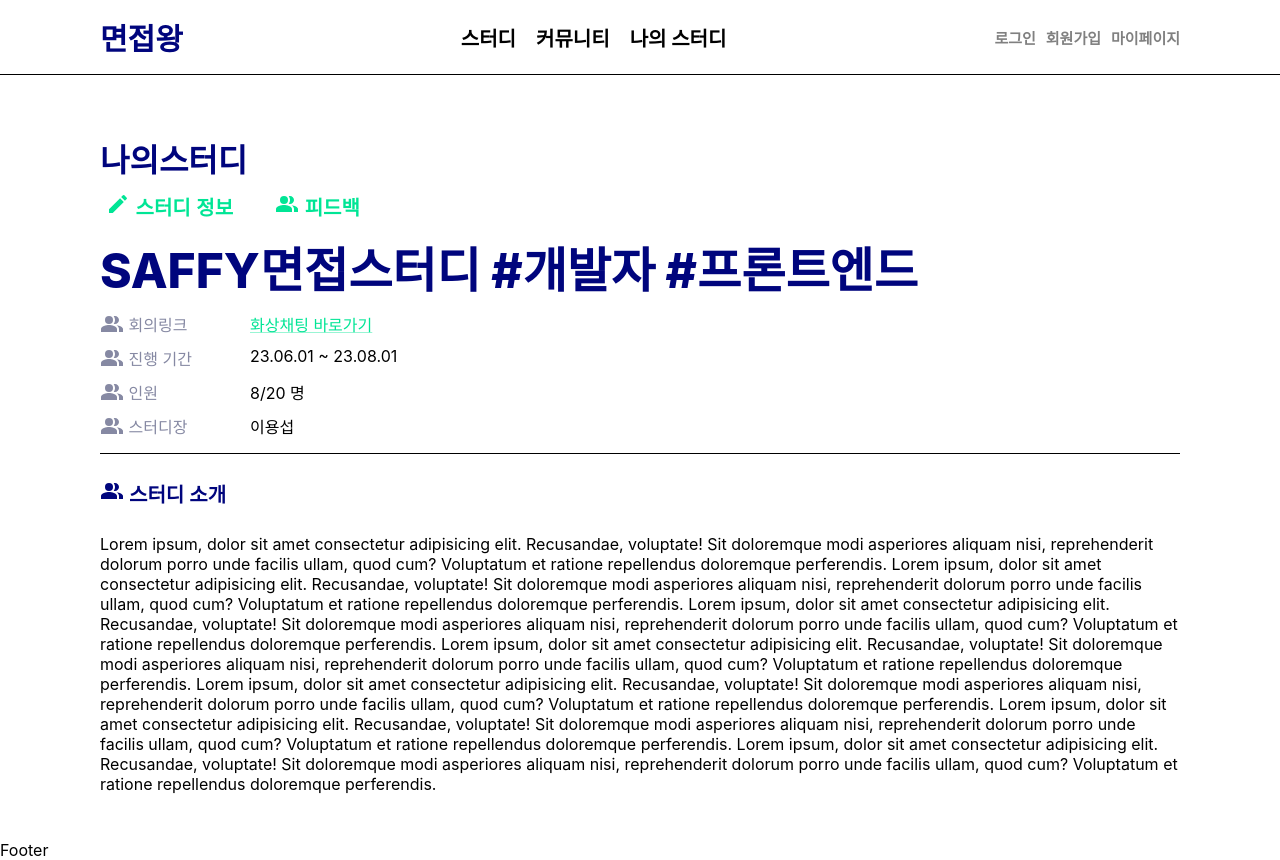
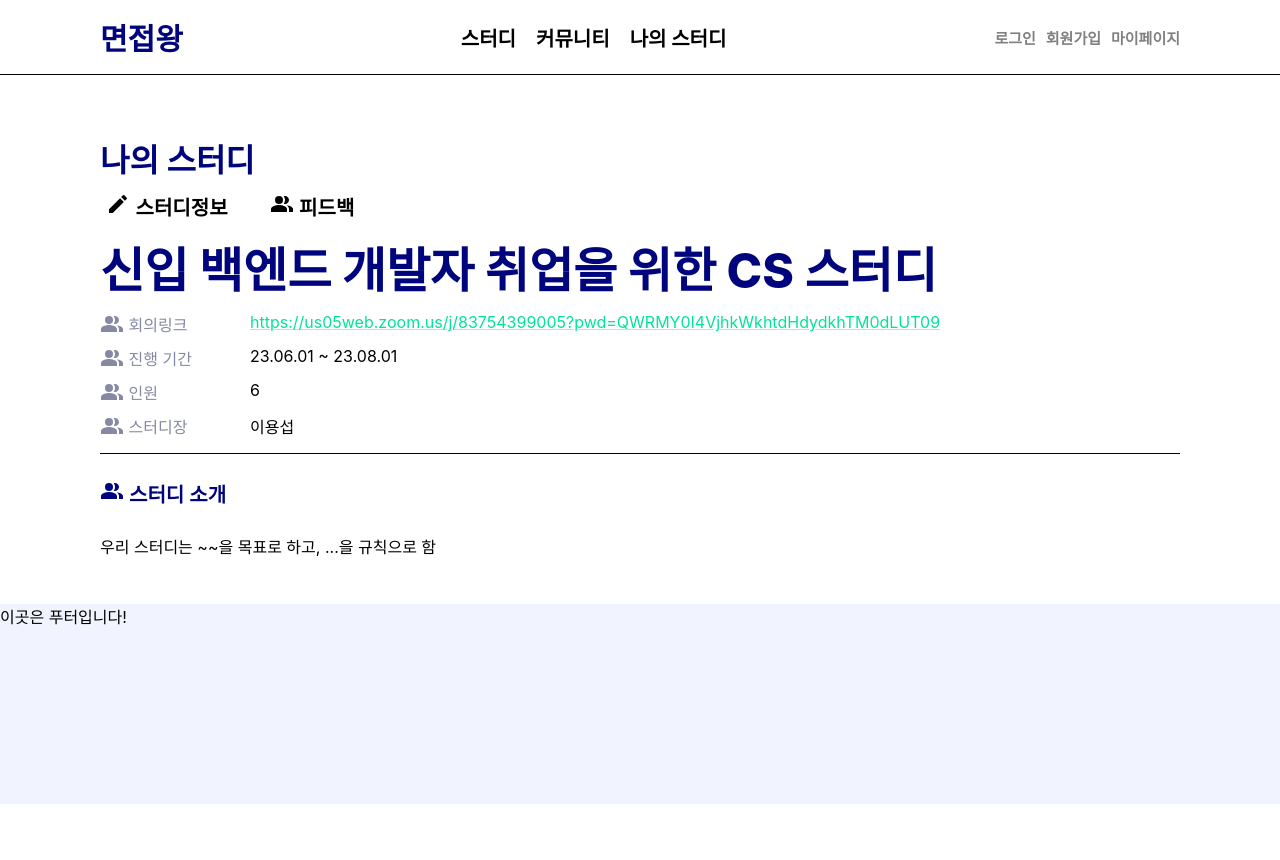
Before and after one commit to Interviewking13/Interview, a React (Create React App) app: page /study/info in a window 1280 px wide. After the commit the page ends 804 px from the top, so only its background shows below. Built offline with nearby package versions, Linux system fonts and the light colour scheme.

Commit message:
feat 컴포넌트화 & 페이지 이동

```diff
--- a/src/App.tsx
+++ b/src/App.tsx
@@ -6,6 +6,7 @@ import HomePage from "./pages/home/Homepage";
 import Mypage from "./pages/mypage/Mypage";
 import Layout from "./components/layout/Layout";
 import Information from "./pages/study/Information";
+import { Feedback } from "./pages/study/Feedback";
 
 const queryClient = new QueryClient();
 
@@ -19,6 +20,7 @@ function App() {
               <Route path="/" element={<HomePage />} />
               <Route path="/mypage" element={<Mypage />} />
               <Route path="/study/info" element={<Information />} />
+              <Route path="/study/feedback" element={<Feedback />} />
             </Routes>
           </Layout>
         </QueryClientProvider>
--- a/src/components/layout/Footer.tsx
+++ b/src/components/layout/Footer.tsx
@@ -1,7 +1,20 @@
 import React from "react";
+import styled from "@emotion/styled";
 
+const Container = styled.div`
+  background-color: #f1f4ff;
+  height: 200px;
+  display: flex;
+  align-items: center;
+  justify-content: space-between;
+display: block;
+`;
 const Footer = () => {
-  return <footer>Footer</footer>;
+  return (
+    <Container>
+      <div>이곳은 푸터입니다!</div>
+    </Container>
+  );
 };
 
 export default Footer;
--- a/src/components/layout/Header.tsx
+++ b/src/components/layout/Header.tsx
@@ -1,6 +1,6 @@
 import React from "react";
 import styled from "@emotion/styled";
-import { Link } from "@mui/material";
+import { Link, TextField } from "@mui/material";
 
 const Divider = styled.div`
   margin: 15px 0px;
--- /dev/null
+++ b/src/pages/study/Feedback.tsx
@@ -0,0 +1,7 @@
+export const Feedback = () => {
+  return (
+    <>
+      <div>asd</div>
+    </>
+  );
+};
--- a/src/pages/study/Information.tsx
+++ b/src/pages/study/Information.tsx
@@ -2,23 +2,68 @@ import styled from "@emotion/styled";
 import { Link } from "@mui/material";
 import CreateIcon from "@mui/icons-material/Create";
 import PeopleAltIcon from "@mui/icons-material/PeopleAlt";
+import { DetailTitle } from "./common/DetailTitle";
+import { Navigate, useNavigate } from "react-router-dom";
+import { StudyTaps } from "./common/StudyTap";
 
+///더미데이터
+const data = {
+  // 스터디 정보
+  study_id: 1,
+  study_name: "interview king",
+  title: "신입 백엔드 개발자 취업을 위한 CS 스터디",
+  content: "우리 스터디는 ~~을 목표로 하고, ...을 규칙으로 함",
+  start: "2023-06-15",
+  end: "2023-07-30",
+  deadline: "2023-05-30",
+  headcount: 6,
+  chat_link:
+    "https://us05web.zoom.us/j/83754399005?pwd=QWRMY0I4VjhkWkhtdHdydkhTM0dLUT09",
+  status: 0,
+
+  // 스터디원 신청 정보 (스터디 신청 시, 사용자가 입력)
+  user_name: "강혜리",
+  email: "merrykang1103@gmail.com",
+  phone_number: "010-7296-2003",
+  goal: "금융, 인공지능",
+};
+
+const Information = () => {
+  return (
+    <Container>
+      <Mystudy>{data.status !== 0 ? "스터디정보" : "나의 스터디"}</Mystudy>
+      <StudyTaps></StudyTaps>
+      <Title>{data.title}</Title>
+      <SubTitle>
+        <DetailTitle
+          name="&nbsp;회의링크"
+          content={
+            <Link color="#00e595;" href="http://naver.com">
+              {data.chat_link}
+            </Link>
+          }
+        ></DetailTitle>
+        <DetailTitle
+          name="&nbsp;진행 기간"
+          content="23.06.01 ~ 23.08.01"
+        ></DetailTitle>
+        <DetailTitle name="&nbsp;인원" content={data.headcount}></DetailTitle>
+        <DetailTitle name="&nbsp;스터디장" content="이용섭"></DetailTitle>
+      </SubTitle>
+      <Divider></Divider>
+      <StudyIntro>
+        <PeopleAltIcon />
+        &nbsp;스터디 소개
+      </StudyIntro>
+      <p>{data.content}</p>
+    </Container>
+  );
+};
 const Container = styled.div`
   margin: 30px 100px;
   display: flex;
   flex-direction: column;
 `;
-
-// const Mybutton = styled(Button)`
-//   width: 200px;
-//   background: linear-gradient(45deg, #fe6b8b 30%, #ff8e53 90%);
-//   border: 0;
-//   border-radius: 3px;
-//   box-shadow: 0 3px 5px 2px rgba(255, 105, 135, 0.3);
-//   color: white;
-//   height: 48px;
-//   padding: 0 20px;
-// `;
 
 const StydyTap = styled.div`
   margin-top: 10px;
@@ -52,25 +97,6 @@ const SubTitle = styled.div`
   display: flex;
   flex-direction: column;
 `;
-const SubContainer = styled.div`
-  display: flex;
-`;
-
-const SubContentTitle = styled.span`
-  display: flex;
-  margin-top: 10px;
-  margin-right: 50px;
-  width: 100px;
-  color: #8689a3;
-  align-items: center;
-  justify-content: flex-start;
-  &:not(:first-child) {
-    margin-left: 30px;
-  }
-`;
-const SubContentContent = styled.span`
-  margin-top: 10px;
-`;
 const Divider = styled.div`
   margin: 15px 0px;
   border-bottom: 1px solid #000;
@@ -83,88 +109,5 @@ const StudyIntro = styled.div`
   font-size: 20px;
   font-weight: 600;
 `;
-const Information = () => {
-  return (
-    <Container>
-      <Mystudy>나의스터디</Mystudy>
-      <StydyTap>
-        <StydyTapText>
-          <CreateIcon />
-          &nbsp;스터디 정보
-        </StydyTapText>
-        <StydyTapText>
-          <PeopleAltIcon />
-          &nbsp;피드백
-        </StydyTapText>
-      </StydyTap>
-      <Title>SAFFY면접스터디 #개발자 #프론트엔드</Title>
-      <SubTitle>
-        <SubContainer>
-          <SubContentTitle>
-            <PeopleAltIcon />
-            &nbsp;회의링크
-          </SubContentTitle>
-          <SubContentContent>
-            <Link color="#00e595;" href="http://naver.com">
-              화상채팅 바로가기
-            </Link>
-          </SubContentContent>
-        </SubContainer>
-        <SubContainer>
-          <SubContentTitle>
-            <PeopleAltIcon />
-            &nbsp;진행 기간
-          </SubContentTitle>
-          <SubContentContent>23.06.01 ~ 23.08.01</SubContentContent>
-        </SubContainer>
-        <SubContainer>
-          <SubContentTitle>
-            <PeopleAltIcon />
-            &nbsp;인원
-          </SubContentTitle>
-          <SubContentContent>8/20 명</SubContentContent>
-        </SubContainer>
-        <SubContainer>
-          <SubContentTitle>
-            <PeopleAltIcon />
-            &nbsp;스터디장
-          </SubContentTitle>
-          <SubContentContent>이용섭</SubContentContent>
-        </SubContainer>
-      </SubTitle>
-      <Divider></Divider>
-      <StudyIntro>
-        <PeopleAltIcon />
-        &nbsp;스터디 소개
-      </StudyIntro>
-      <p>
-        Lorem ipsum, dolor sit amet consectetur adipisicing elit. Recusandae,
-        voluptate! Sit doloremque modi asperiores aliquam nisi, reprehenderit
-        dolorum porro unde facilis ullam, quod cum? Voluptatum et ratione
-        repellendus doloremque perferendis. Lorem ipsum, dolor sit amet
-        consectetur adipisicing elit. Recusandae, voluptate! Sit doloremque modi
-        asperiores aliquam nisi, reprehenderit dolorum porro unde facilis ullam,
-        quod cum? Voluptatum et ratione repellendus doloremque perferendis.
-        Lorem ipsum, dolor sit amet consectetur adipisicing elit. Recusandae,
-        voluptate! Sit doloremque modi asperiores aliquam nisi, reprehenderit
-        dolorum porro unde facilis ullam, quod cum? Voluptatum et ratione
-        repellendus doloremque perferendis. Lorem ipsum, dolor sit amet
-        consectetur adipisicing elit. Recusandae, voluptate! Sit doloremque modi
-        asperiores aliquam nisi, reprehenderit dolorum porro unde facilis ullam,
-        quod cum? Voluptatum et ratione repellendus doloremque perferendis.
-        Lorem ipsum, dolor sit amet consectetur adipisicing elit. Recusandae,
-        voluptate! Sit doloremque modi asperiores aliquam nisi, reprehenderit
-        dolorum porro unde facilis ullam, quod cum? Voluptatum et ratione
-        repellendus doloremque perferendis. Lorem ipsum, dolor sit amet
-        consectetur adipisicing elit. Recusandae, voluptate! Sit doloremque modi
-        asperiores aliquam nisi, reprehenderit dolorum porro unde facilis ullam,
-        quod cum? Voluptatum et ratione repellendus doloremque perferendis.
-        Lorem ipsum, dolor sit amet consectetur adipisicing elit. Recusandae,
-        voluptate! Sit doloremque modi asperiores aliquam nisi, reprehenderit
-        dolorum porro unde facilis ullam, quod cum? Voluptatum et ratione
-        repellendus doloremque perferendis.
-      </p>
-    </Container>
-  );
-};
+
 export default Information;
--- /dev/null
+++ b/src/pages/study/common/DetailTitle.tsx
@@ -0,0 +1,33 @@
+import styled from "@emotion/styled";
+import PeopleAltIcon from "@mui/icons-material/PeopleAlt";
+export const DetailTitle = (props: any) => {
+  return (
+    <SubContainer>
+      <SubContentTitle>
+        <PeopleAltIcon />
+        {props.name}
+      </SubContentTitle>
+      <SubContentContent>{props.content}</SubContentContent>
+    </SubContainer>
+  );
+};
+
+const SubContentContent = styled.span`
+  margin-top: 10px;
+`;
+const SubContentTitle = styled.span`
+  display: flex;
+  flex-direction: row;
+  margin-top: 10px;
+  margin-right: 50px;
+  width: 100px;
+  color: #8689a3;
+  align-items: center;
+  justify-content: flex-start;
+  &:not(:first-child) {
+    margin-left: 30px;
+  }
+`;
+const SubContainer = styled.div`
+  display: flex;
+`;
--- /dev/null
+++ b/src/pages/study/common/StudyTap.tsx
@@ -0,0 +1,45 @@
+import styled from "@emotion/styled";
+import { useNavigate } from "react-router-dom";
+
+import CreateIcon from "@mui/icons-material/Create";
+import PeopleAltIcon from "@mui/icons-material/PeopleAlt";
+import { useState } from "react";
+
+export const StudyTaps = () => {
+  const navigate = useNavigate();
+  const [a, seta] = useState("red");
+  const onClickTap = (event: any) => {
+    if (event.target.id == "info") navigate("/study/info");
+    else navigate("/study/feedback");
+  };
+
+  return (
+    <StydyTap>
+      <StydyTapText onClick={onClickTap} id="info">
+        <CreateIcon />
+        &nbsp;스터디정보
+      </StydyTapText>
+      <StydyTapText onClick={onClickTap} id="feedback">
+        <PeopleAltIcon />
+        &nbsp;피드백
+      </StydyTapText>
+    </StydyTap>
+  );
+};
+
+const StydyTap = styled.div`
+  margin-top: 10px;
+  display: flex;
+`;
+
+const StydyTapText = styled.button`
+  cursor: pointer;
+  display: flex;
+  font-size: 20px;
+  font-weight: 800;
+  border: none;
+  background: none;
+  &:not(:first-child) {
+    margin-left: 30px;
+  }
+`;
```
